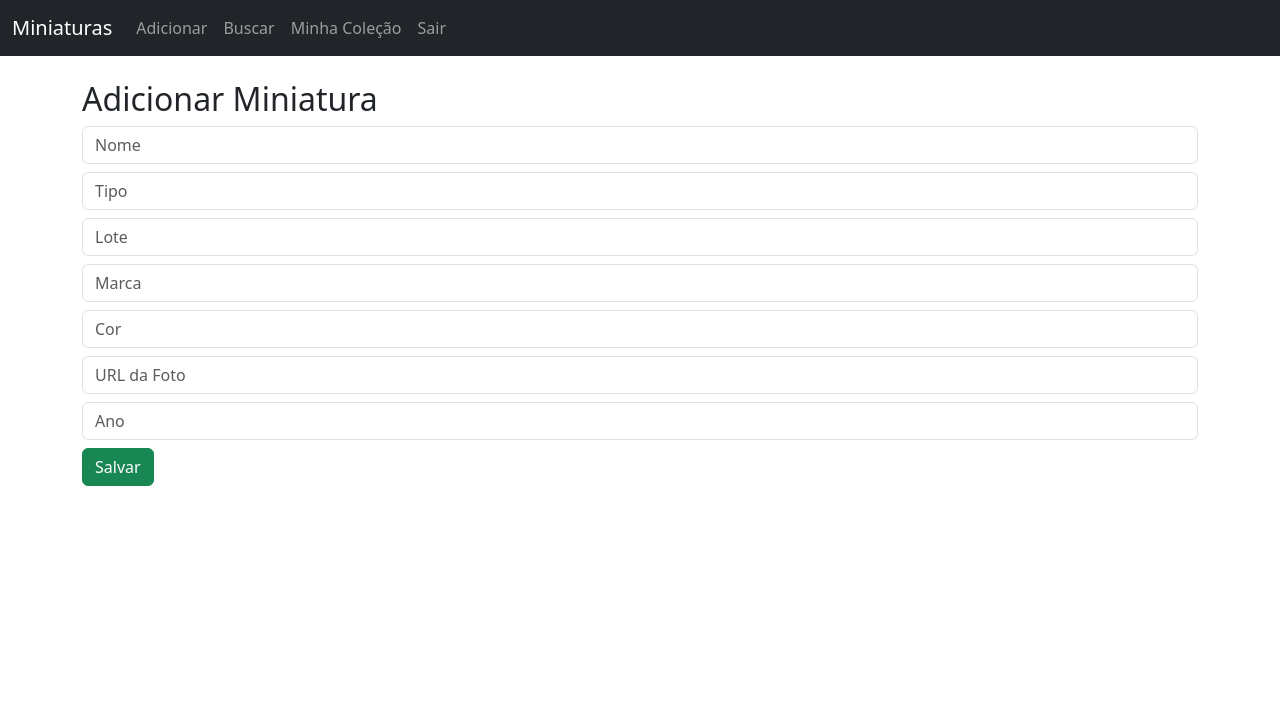
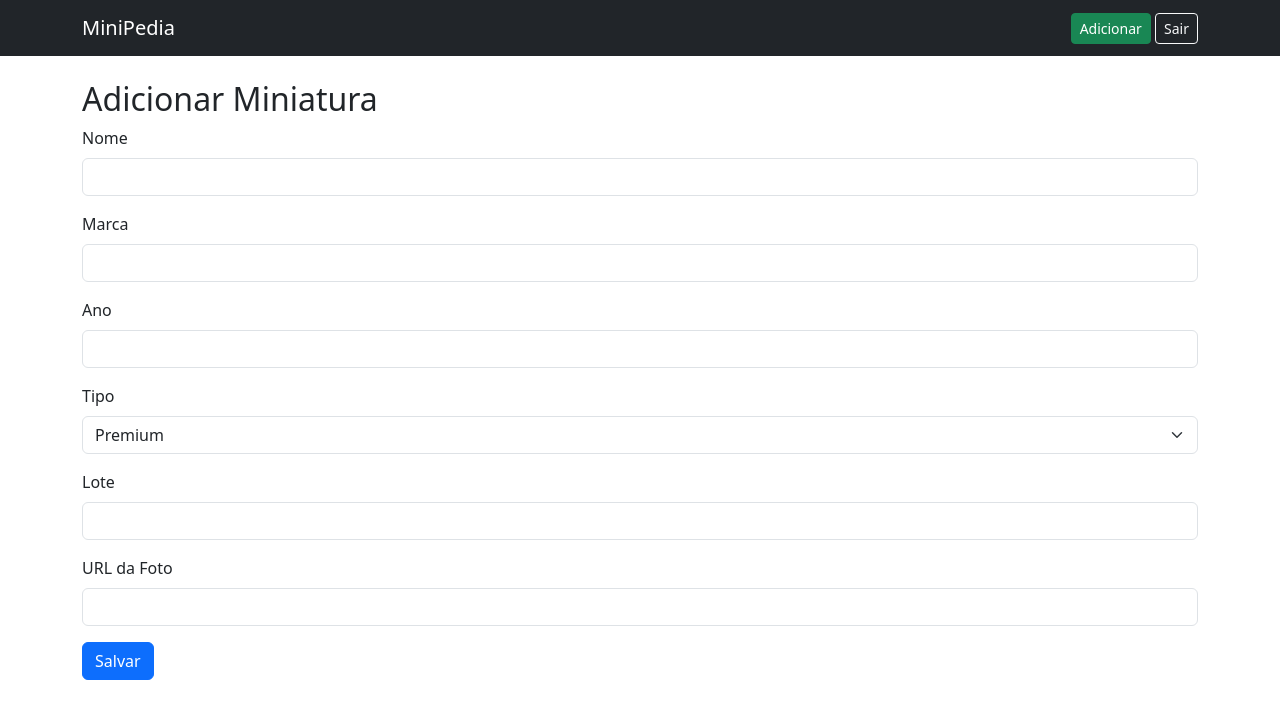
Before and after one commit to everaldodisco/minipedia, a Flask app: page /adicionar in a window 1280 px wide. Shown: the top 719 px of the page. Run offline with Flask 3, Linux system fonts and the light colour scheme; a user stored in the database is signed in.

Commit message:
Atualização com nova estrutura templates e static

```diff
--- a/app.py
+++ b/app.py
@@ -13,19 +13,13 @@ db = SQLAlchemy(app)
 login_manager = LoginManager(app)
 login_manager.login_view = "login"
 
-# Tabela associativa para coleção
-colecao_table = db.Table('colecao',
-    db.Column('user_id', db.Integer, db.ForeignKey('user.id')),
-    db.Column('miniatura_id', db.Integer, db.ForeignKey('miniatura.id'))
-)
-
+# Modelos
 class User(UserMixin, db.Model):
     id = db.Column(db.Integer, primary_key=True)
     name = db.Column(db.String(150))
     email = db.Column(db.String(150), unique=True)
     password = db.Column(db.String(150))
     role = db.Column(db.String(50), default="user")
-    colecao = db.relationship('Miniatura', secondary=colecao_table, backref='colecionadores')
 
     def set_password(self, password):
         self.password = generate_password_hash(password)
@@ -36,12 +30,11 @@ class User(UserMixin, db.Model):
 class Miniatura(db.Model):
     id = db.Column(db.Integer, primary_key=True)
     nome = db.Column(db.String(150))
+    marca = db.Column(db.String(150))
+    ano = db.Column(db.Integer)
     tipo = db.Column(db.String(50))
     lote = db.Column(db.String(50))
-    marca = db.Column(db.String(100))
-    cor = db.Column(db.String(50))
-    foto = db.Column(db.String(250))
-    ano = db.Column(db.Integer)
+    foto_url = db.Column(db.String(300))
     usuario_id = db.Column(db.Integer, db.ForeignKey('user.id'))
 
 @login_manager.user_loader
@@ -57,6 +50,7 @@ with app.app_context():
         db.session.add(admin)
         db.session.commit()
 
+# Rotas
 @app.route("/", methods=["GET", "HEAD"])
 def index():
     miniaturas = Miniatura.query.all()
@@ -103,46 +97,22 @@ def logout():
 def adicionar():
     if request.method == "POST":
         nome = request.form["nome"]
+        marca = request.form["marca"]
+        ano = request.form["ano"]
         tipo = request.form["tipo"]
         lote = request.form["lote"]
-        marca = request.form["marca"]
-        cor = request.form["cor"]
-        foto = request.form["foto"]
-        ano = request.form["ano"]
+        foto_url = request.form["foto_url"]
 
-        nova = Miniatura(nome=nome, tipo=tipo, lote=lote, marca=marca, cor=cor, foto=foto, ano=ano, usuario_id=current_user.id)
+        nova = Miniatura(
+            nome=nome, marca=marca, ano=ano, tipo=tipo, lote=lote,
+            foto_url=foto_url, usuario_id=current_user.id
+        )
         db.session.add(nova)
         db.session.commit()
         flash("Miniatura adicionada com sucesso!", "success")
         return redirect(url_for("index"))
     return render_template("adicionar.html")
 
-@app.route("/buscar", methods=["GET", "POST"])
-@login_required
-def buscar():
-    resultados = []
-    if request.method == "POST":
-        termo = request.form["termo"]
-        resultados = Miniatura.query.filter(Miniatura.nome.contains(termo)).all()
-    return render_template("buscar.html", resultados=resultados)
-
-@app.route("/adicionar_colecao/<int:miniatura_id>")
-@login_required
-def adicionar_colecao(miniatura_id):
-    miniatura = Miniatura.query.get_or_404(miniatura_id)
-    if miniatura not in current_user.colecao:
-        current_user.colecao.append(miniatura)
-        db.session.commit()
-        flash("Miniatura adicionada à sua coleção!", "success")
-    else:
-        flash("Essa miniatura já está na sua coleção!", "warning")
-    return redirect(url_for("minha_colecao"))
-
-@app.route("/minha_colecao")
-@login_required
-def minha_colecao():
-    return render_template("colecao.html", colecao=current_user.colecao)
-
 if __name__ == "__main__":
     from waitress import serve
     port = int(os.environ.get("PORT", 5000))
--- a/templates/adicionar.html
+++ b/templates/adicionar.html
@@ -2,13 +2,35 @@
 {% block content %}
 <h2>Adicionar Miniatura</h2>
 <form method="POST">
-  <input type="text" name="nome" placeholder="Nome" class="form-control mb-2" required>
-  <input type="text" name="tipo" placeholder="Tipo" class="form-control mb-2" required>
-  <input type="text" name="lote" placeholder="Lote" class="form-control mb-2">
-  <input type="text" name="marca" placeholder="Marca" class="form-control mb-2">
-  <input type="text" name="cor" placeholder="Cor" class="form-control mb-2">
-  <input type="text" name="foto" placeholder="URL da Foto" class="form-control mb-2">
-  <input type="number" name="ano" placeholder="Ano" class="form-control mb-2">
-  <button class="btn btn-success">Salvar</button>
+  <div class="mb-3">
+    <label class="form-label">Nome</label>
+    <input type="text" name="nome" class="form-control" required>
+  </div>
+  <div class="mb-3">
+    <label class="form-label">Marca</label>
+    <input type="text" name="marca" class="form-control" required>
+  </div>
+  <div class="mb-3">
+    <label class="form-label">Ano</label>
+    <input type="number" name="ano" class="form-control" required>
+  </div>
+  <div class="mb-3">
+    <label class="form-label">Tipo</label>
+    <select name="tipo" class="form-select" required>
+      <option value="Premium">Premium</option>
+      <option value="Mainline">Mainline</option>
+      <option value="STH">STH</option>
+      <option value="Outros">Outros</option>
+    </select>
+  </div>
+  <div class="mb-3">
+    <label class="form-label">Lote</label>
+    <input type="text" name="lote" class="form-control">
+  </div>
+  <div class="mb-3">
+    <label class="form-label">URL da Foto</label>
+    <input type="url" name="foto_url" class="form-control">
+  </div>
+  <button type="submit" class="btn btn-primary">Salvar</button>
 </form>
 {% endblock %}
--- a/templates/base.html
+++ b/templates/base.html
@@ -1,27 +1,23 @@
 <!doctype html>
-<html lang="pt-br">
+<html lang="pt-BR">
   <head>
     <meta charset="utf-8">
     <meta name="viewport" content="width=device-width, initial-scale=1">
-    <title>Miniaturas</title>
+    <title>MiniPedia</title>
     <link href="https://cdn.jsdelivr.net/npm/bootstrap@5.3.0/dist/css/bootstrap.min.css" rel="stylesheet">
   </head>
   <body>
     <nav class="navbar navbar-expand-lg navbar-dark bg-dark mb-4">
-  <div class="container-fluid">
-    <a class="navbar-brand" href="{{ url_for('index') }}">Miniaturas</a>
-    <div class="collapse navbar-collapse">
-      <ul class="navbar-nav me-auto">
+      <div class="container">
+        <a class="navbar-brand" href="{{ url_for('index') }}">MiniPedia</a>
+        <div>
           {% if current_user.is_authenticated %}
-          <li class="nav-item"><a class="nav-link" href="{{ url_for('adicionar') }}">Adicionar</a></li>
-          <li class="nav-item"><a class="nav-link" href="{{ url_for('buscar') }}">Buscar</a></li>
-          <li class="nav-item"><a class="nav-link" href="{{ url_for('minha_colecao') }}">Minha Coleção</a></li>
-          <li class="nav-item"><a class="nav-link" href="{{ url_for('logout') }}">Sair</a></li>
+            <a href="{{ url_for('adicionar') }}" class="btn btn-success btn-sm">Adicionar</a>
+            <a href="{{ url_for('logout') }}" class="btn btn-outline-light btn-sm">Sair</a>
           {% else %}
-          <li class="nav-item"><a class="nav-link" href="{{ url_for('login') }}">Entrar</a></li>
-          <li class="nav-item"><a class="nav-link" href="{{ url_for('register') }}">Registrar</a></li>
+            <a href="{{ url_for('login') }}" class="btn btn-outline-light btn-sm">Entrar</a>
+            <a href="{{ url_for('register') }}" class="btn btn-warning btn-sm">Registrar</a>
           {% endif %}
-      </ul>
         </div>
       </div>
     </nav>
```
Also changed, not shown: templates/index.html (+6 -4 lines), templates/login.html (+9 -3 lines), templates/register.html (+14 -5 lines). Lines whose indentation alone changed are shown as unchanged.
